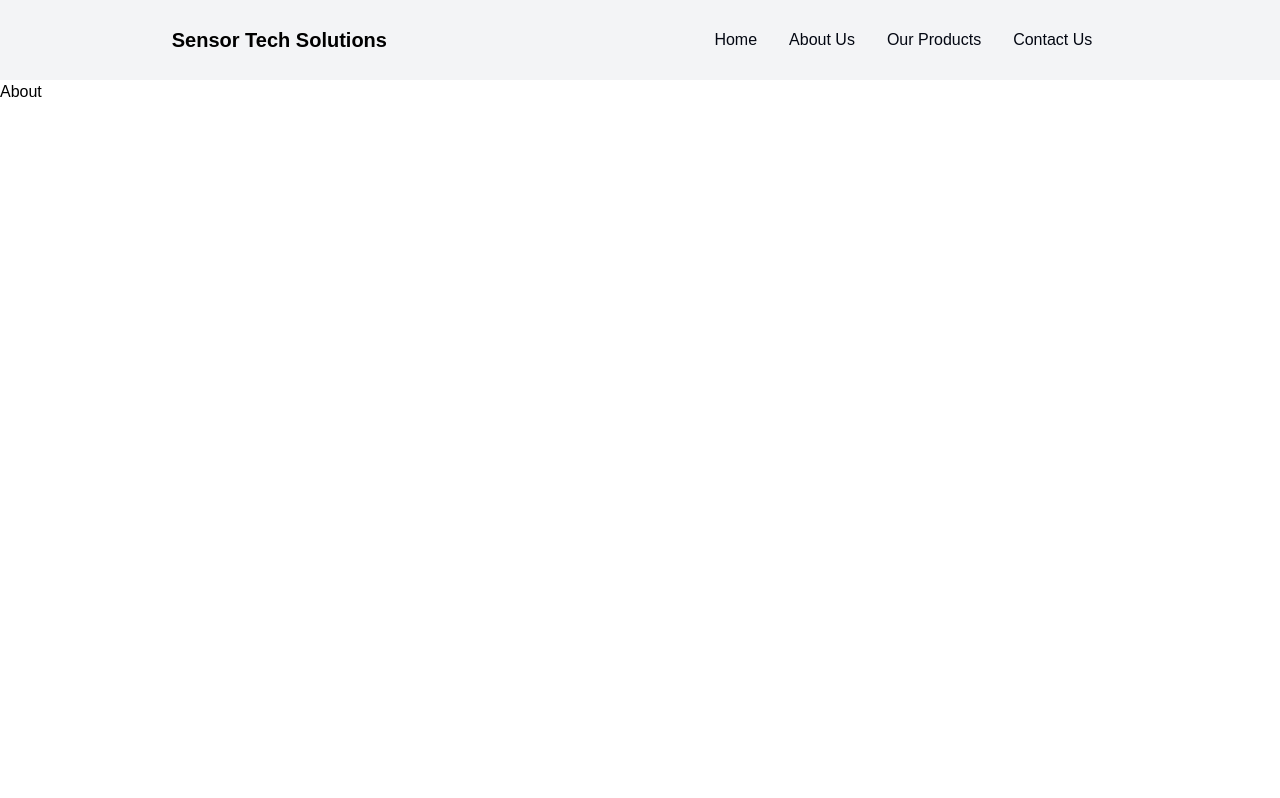
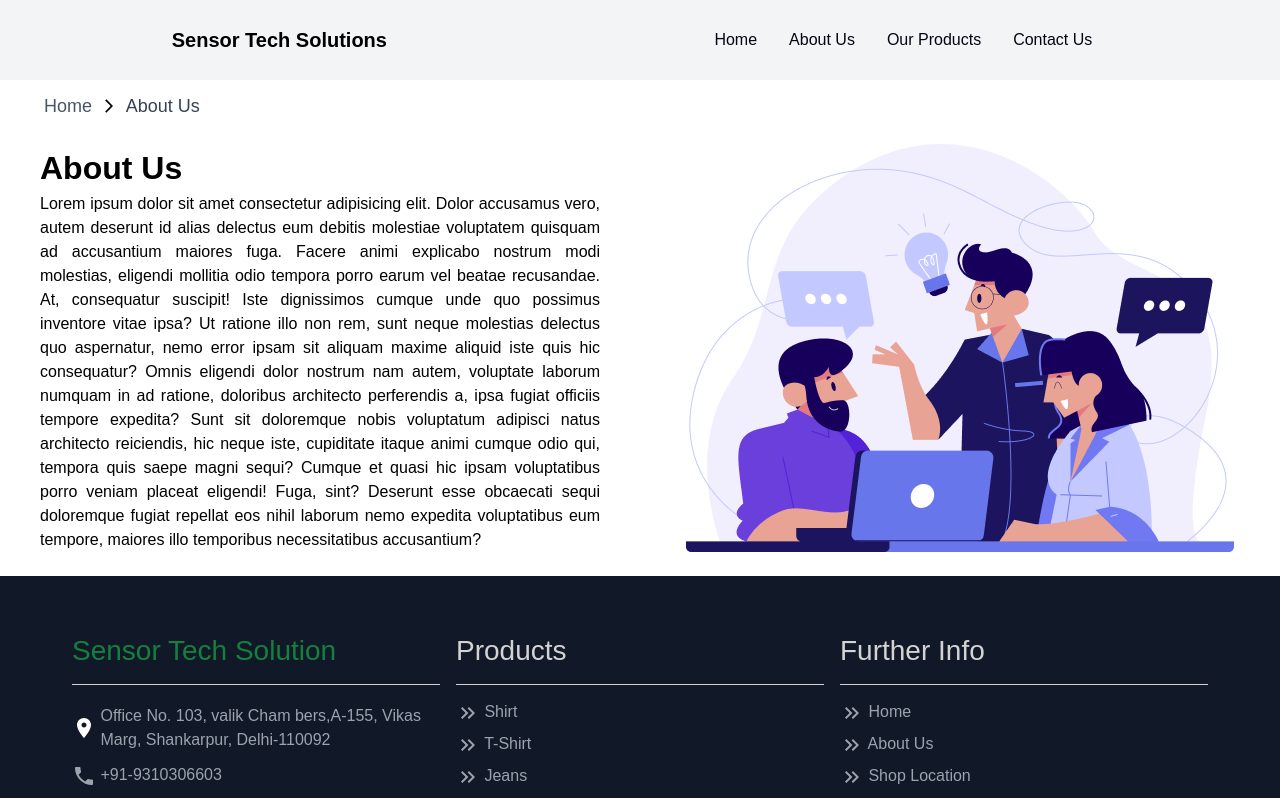
Before and after one commit to iam-vishal-ydv/Sensor-TS, a React (Vite) app: page /Sensor-TS/about in a window 1280 px wide. Shown: the top 798 px of the page. Built offline with nearby package versions, Linux system fonts and the light colour scheme.

Commit message:
About page intigreated

```diff
--- a/src/Components/AboutUs/About.jsx
+++ b/src/Components/AboutUs/About.jsx
@@ -1,7 +1,21 @@
 import React from 'react'
+import ArrowForwardIosIcon from '@mui/icons-material/ArrowForwardIos';
+import { Link } from 'react-router-dom';
+import { Grid } from '@mui/material';
 
 export default function About() {
   return (
-    <div style={{width:'100%',height:'900px'}}>About</div>
+    <>
+    <div className='ps-11 pt-3 path'><Link className='text-lg text-gray-600' to='/Sensor-TS/'>Home</Link>&nbsp;&nbsp; <ArrowForwardIosIcon sx={{fontSize:'16px'}}/>&nbsp;&nbsp; <span className='text-lg text-gray-700'>About Us</span></div>
+    <Grid container>
+      <Grid item md={6}  px={5} py={3} sm={12} xs={12}>
+        <span className='c_heading'>About Us</span>
+        <p style={{textAlign:'justify'}}>Lorem ipsum dolor sit amet consectetur adipisicing elit. Dolor accusamus vero, autem deserunt id alias delectus eum debitis molestiae voluptatem quisquam ad accusantium maiores fuga. Facere animi explicabo nostrum modi molestias, eligendi mollitia odio tempora porro earum vel beatae recusandae. At, consequatur suscipit! Iste dignissimos cumque unde quo possimus inventore vitae ipsa? Ut ratione illo non rem, sunt neque molestias delectus quo aspernatur, nemo error ipsam sit aliquam maxime aliquid iste quis hic consequatur? Omnis eligendi dolor nostrum nam autem, voluptate laborum numquam in ad ratione, doloribus architecto perferendis a, ipsa fugiat officiis tempore expedita? Sunt sit doloremque nobis voluptatum adipisci natus architecto reiciendis, hic neque iste, cupiditate itaque animi cumque odio qui, tempora quis saepe magni sequi? Cumque et quasi hic ipsam voluptatibus porro veniam placeat eligendi! Fuga, sint? Deserunt esse obcaecati sequi doloremque fugiat repellat eos nihil laborum nemo expedita voluptatibus eum tempore, maiores illo temporibus necessitatibus accusantium?</p>
+      </Grid>
+      <Grid item md={6}  px={5} py={3} sm={12} xs={12}>
+        <img src='images/about.png' style={{margin:'0 auto'}}/>
+      </Grid>
+    </Grid>
+    </>
   )
 }
--- a/src/Components/ContactUs/ContactUs.jsx
+++ b/src/Components/ContactUs/ContactUs.jsx
@@ -10,11 +10,11 @@ export default function ContactUs() {
         <>
         <div className='ps-11 pt-3 path'><Link className='text-lg text-gray-600' to='/Sensor-TS/'>Home</Link>&nbsp;&nbsp; <ArrowForwardIosIcon sx={{fontSize:'16px'}}/>&nbsp;&nbsp; <span className='text-lg text-gray-700'>Contact Us</span></div>
             <Grid container>
-                <Grid md={6} px={5} py={3} sm={12} xs={12}>
+                <Grid item md={6} px={5} py={3} sm={12} xs={12}>
                     <h2 className='c_heading'>Contact Us</h2>
                     <ContactFields/>
                 </Grid>
-                <Grid md={6} px={5} py={3} sm={12} xs={12}>
+                <Grid item md={6} px={5} py={3} sm={12} xs={12}>
                 <img src='images/Group.png' style={{margin:'0 auto'}}/>
                 </Grid>
             </Grid>
--- a/src/Components/Footer/Footer.jsx
+++ b/src/Components/Footer/Footer.jsx
@@ -17,8 +17,8 @@ export default function Footer() {
       <Grid item md={4} sm={12} xs={12} className='px-2'>
         <div className='main_heading py-3 text-green-700'>Sensor Tech Solution</div>
         <div className='py-3 address'>
-        <span className='text-gray-400'><LocationOnIcon/> <span>Address</span></span>
-        <span className='text-gray-400'><LocalPhoneIcon/> <span>+91 9310306603</span></span>
+        <span style={{display:'flex',alignItems:'center'}}><LocationOnIcon/> &nbsp;<span className='text-gray-400'> <span>Office No. 103, valik Cham bers,A-155, Vikas Marg, Shankarpur, Delhi-110092</span></span></span>
+        <span className='text-gray-400'><LocalPhoneIcon/> <span>+91-9310306603</span></span>
         <span className='text-gray-400'><EmailIcon/> <span> sales.sensortechsolution@gmail.com</span></span>
         </div>
       </Grid>
```
Also changed, not shown: public/images/about.png (added).
